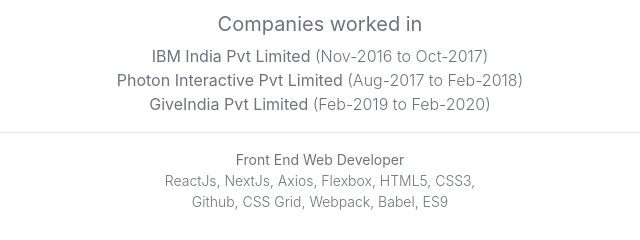
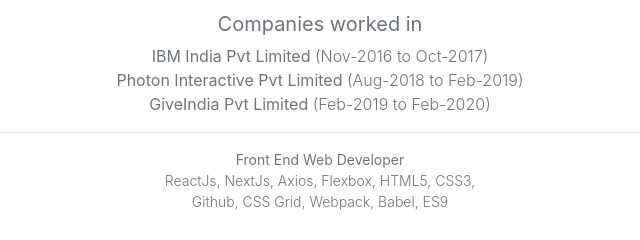
Before and after one commit to emmeiwhite/imran-portfolio, a plain HTML site: page work-experience.html in a window 1280 px wide. Shown: the part 423-663 px from the top of the page, 320-960 px from the left. Drawn offline with nearby package versions, Linux system fonts and the light colour scheme.

Commit message:
Experience Page text updates

```diff
--- a/work-experience.html
+++ b/work-experience.html
@@ -95,8 +95,8 @@
           <div class="display-5 class=" lead"">IBM India Pvt Limited <span class="font-weight-light">(Nov-2016 to
               Oct-2017)</span>
           </div>
-          <div class="display-5 class=" lead"">Photon Interactive Pvt Limited <span class="font-weight-light">(Aug-2017
-              to Feb-2018)</span></div>
+          <div class="display-5 class=" lead"">Photon Interactive Pvt Limited <span class="font-weight-light">(Aug-2018
+              to Feb-2019)</span></div>
           <div class="display-5 class=" lead"">GiveIndia Pvt Limited <span class="font-weight-light">(Feb-2019 to
               Feb-2020)</span class="lead">
           </div>
```
